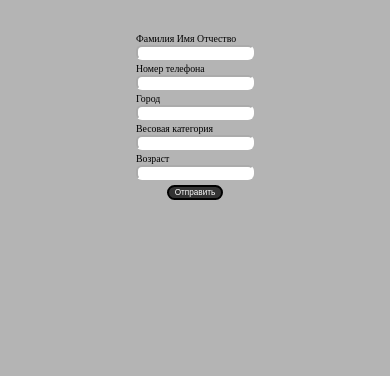
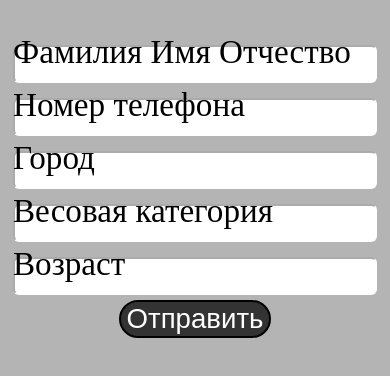
Before and after one commit to TDDaniel-tg/KR, a plain HTML site: page registration.html in a window 390 px wide. Drawn offline with nearby package versions, Linux system fonts and the light colour scheme.

Commit message:
Add files via upload

```diff
--- a/styles.css
+++ b/styles.css
@@ -73,12 +73,12 @@ label {
 /* Адаптация под смартфоны */
 @media (max-width: 480px) {
     button {
-        font-size: 0.8em; /* Ещё меньше для маленьких экранов */
+        font-size: 1.2em; /* Ещё меньше для маленьких экранов */
 
     }
 
     div {
-        font-size: 0.8em;
+        font-size: 1.2em;
         margin-top: 15px;
     }
 
```
